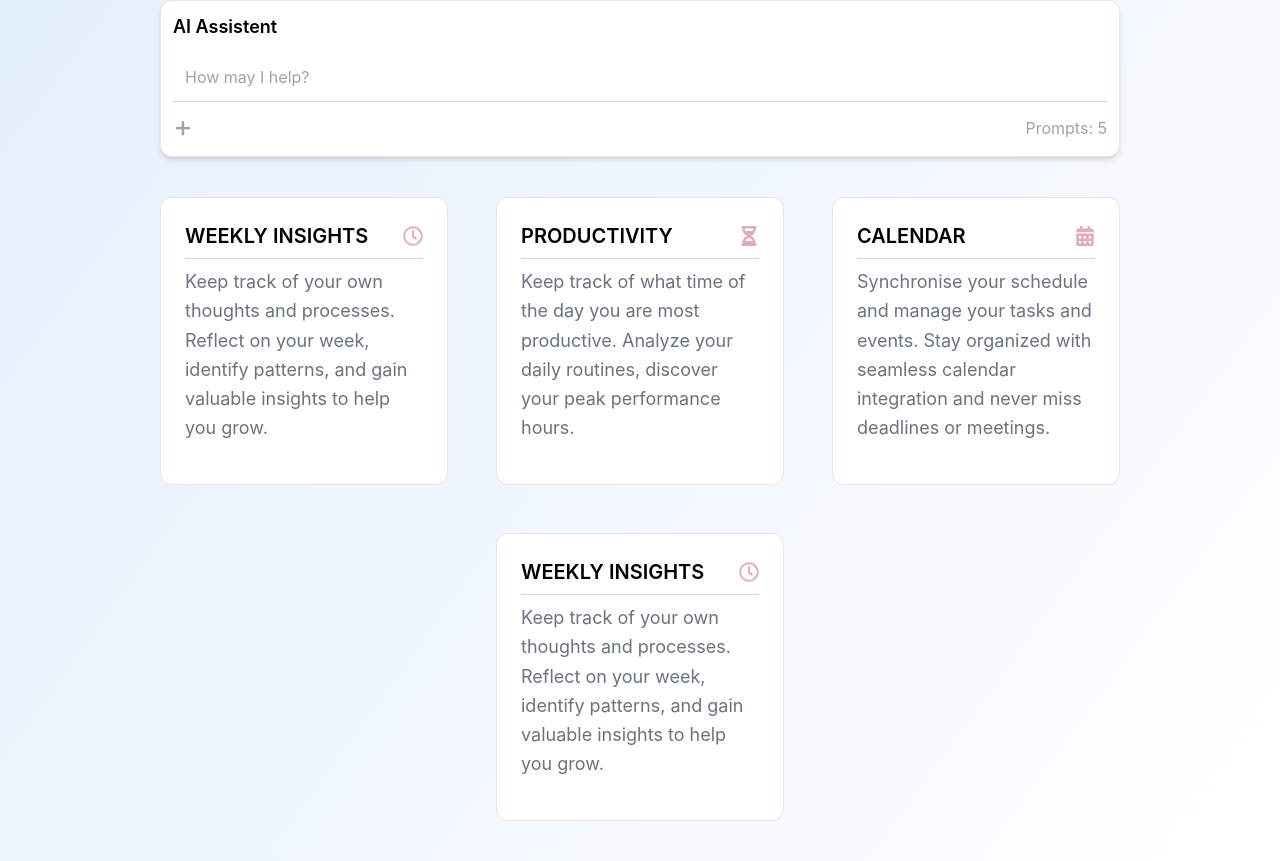
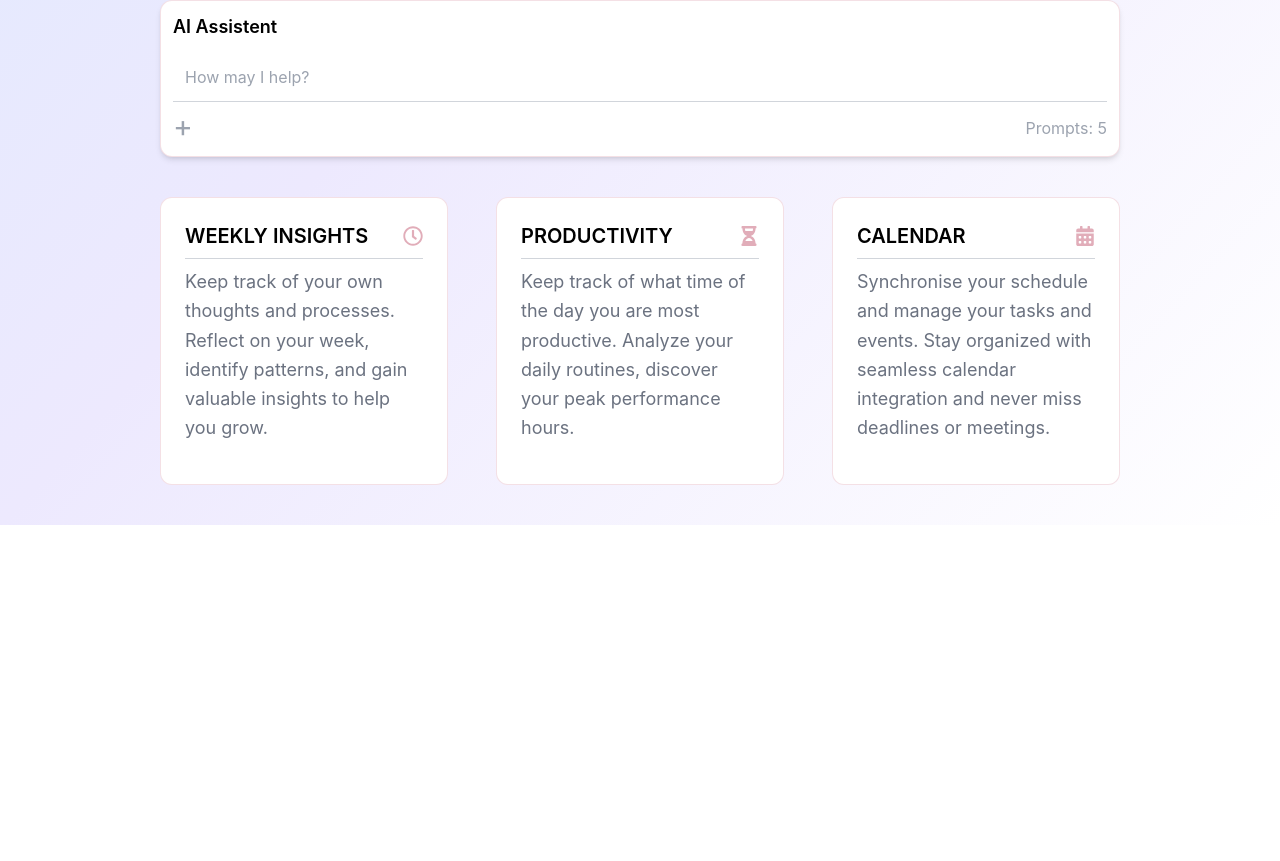
Before and after one commit to m-nikolov95/FocusFlow.WebApp, a React (Create React App) app: page / in a window 1280 px wide. Shown: the part 894-1755 px from the top of the page. After the commit the page ends 1419 px from the top, so only its background shows below. Built offline with nearby package versions, Linux system fonts and the light colour scheme.

Commit message:
Updated gradient

```diff
--- a/src/App.tsx
+++ b/src/App.tsx
@@ -10,7 +10,7 @@
 
 export function App(): JSX.Element {
     return (
-        <div className='flex flex-col items-center min-h-screen bg-gradient-to-br from-blue-100'>
+        <div className='flex flex-col items-center min-h-screen bg-gradient-to-br from-blue-100 via-violet-100'>
             <HeaderComponent />
             <div className='mt-10 px-10 flex justify-center w-full sm:w-[40rem] md:w-[30rem] transition-all duration-300'>
                 <SessionFocusComponent />
@@ -31,9 +31,6 @@
                 <FeatureComponent title='CALENDAR'
                     icon={FaIcons.FaCalendarAlt({ className: 'text-secondary' })}
                     description='Synchronise your schedule and manage your tasks and events. Stay organized with seamless calendar integration and never miss deadlines or meetings.' />
-                <FeatureComponent title='WEEKLY INSIGHTS'
-                    icon={FaIcons.FaRegClock({ className: 'text-secondary' })}
-                    description='Keep track of your own thoughts and processes. Reflect on your week, identify patterns, and gain valuable insights to help you grow.' />
             </div>
         </div>
     );
```
